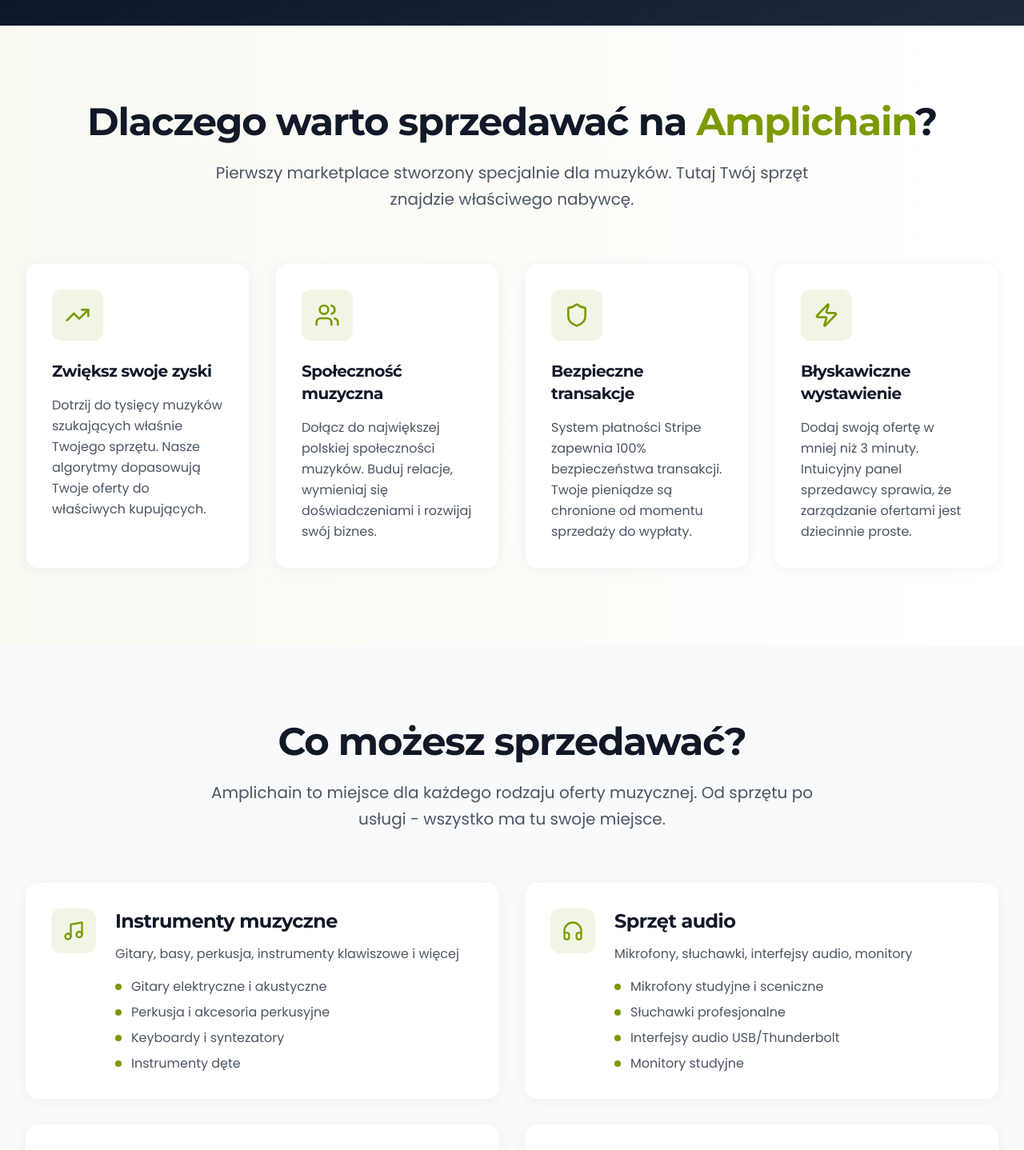
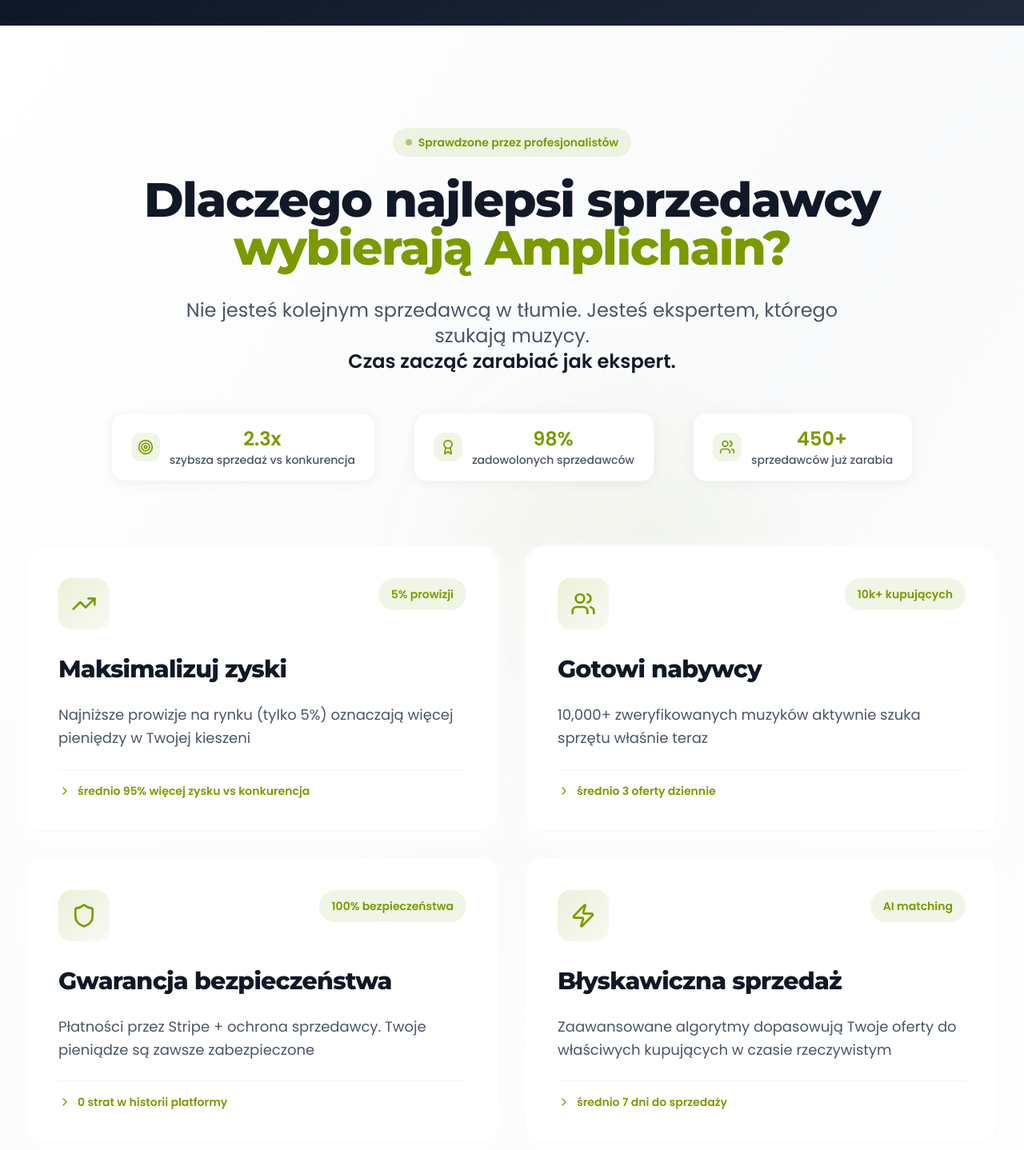
Before and after one commit to ampli-app/amplichain-landing, a React (Vite) app: page / in a window 1280 px wide. Shown: the part 1040-2478 px from the top of the page at 80% size. Built offline with nearby package versions, Linux system fonts and the light colour scheme.

Commit message:
Refactor Value Proposition section
Improve the Value Proposition section for a more professional look and feel.

```diff
--- a/src/components/sections/HeroSection.tsx
+++ b/src/components/sections/HeroSection.tsx
@@ -181,8 +181,7 @@ const HeroSection = () => {
         </div>
       </div>
 
-      {/* CSS dla animacji */}
-      <style jsx>{`
+      <style>{`
         @keyframes fade-in {
           from { opacity: 0; transform: translateY(30px); }
           to { opacity: 1; transform: translateY(0); }
--- a/src/components/sections/ValuePropositionSection.tsx
+++ b/src/components/sections/ValuePropositionSection.tsx
@@ -1,57 +1,159 @@
+
 import React from "react";
-import { TrendingUp, Users, Shield, Zap } from "lucide-react";
+import { TrendingUp, Users, Shield, Zap, Target, Award, ChevronRight } from "lucide-react";
 
 const ValuePropositionSection: React.FC = () => {
   const benefits = [
     {
       icon: TrendingUp,
-      title: "Zwiększ swoje zyski",
-      description: "Dotrzij do tysięcy muzyków szukających właśnie Twojego sprzętu. Nasze algorytmy dopasowują Twoje oferty do właściwych kupujących."
+      title: "Maksimalizuj zyski",
+      description: "Najniższe prowizje na rynku (tylko 5%) oznaczają więcej pieniędzy w Twojej kieszeni",
+      highlight: "5% prowizji",
+      stats: "średnio 95% więcej zysku vs konkurencja"
     },
     {
       icon: Users,
-      title: "Społeczność muzyczna",
-      description: "Dołącz do największej polskiej społeczności muzyków. Buduj relacje, wymieniaj się doświadczeniami i rozwijaj swój biznes."
+      title: "Gotowi nabywcy",
+      description: "10,000+ zweryfikowanych muzyków aktywnie szuka sprzętu właśnie teraz",
+      highlight: "10k+ kupujących",
+      stats: "średnio 3 oferty dziennie"
     },
     {
       icon: Shield,
-      title: "Bezpieczne transakcje",
-      description: "System płatności Stripe zapewnia 100% bezpieczeństwa transakcji. Twoje pieniądze są chronione od momentu sprzedaży do wypłaty."
+      title: "Gwarancja bezpieczeństwa",
+      description: "Płatności przez Stripe + ochrona sprzedawcy. Twoje pieniądze są zawsze zabezpieczone",
+      highlight: "100% bezpieczeństwa",
+      stats: "0 strat w historii platformy"
     },
     {
       icon: Zap,
-      title: "Błyskawiczne wystawienie",
-      description: "Dodaj swoją ofertę w mniej niż 3 minuty. Intuicyjny panel sprzedawcy sprawia, że zarządzanie ofertami jest dziecinnie proste."
+      title: "Błyskawiczna sprzedaż",
+      description: "Zaawansowane algorytmy dopasowują Twoje oferty do właściwych kupujących w czasie rzeczywistym",
+      highlight: "AI matching",
+      stats: "średnio 7 dni do sprzedaży"
+    }
+  ];
+
+  const socialProof = [
+    {
+      icon: Target,
+      metric: "2.3x",
+      description: "szybsza sprzedaż vs konkurencja"
+    },
+    {
+      icon: Award,
+      metric: "98%",
+      description: "zadowolonych sprzedawców"
+    },
+    {
+      icon: Users,
+      metric: "450+",
+      description: "sprzedawców już zarabia"
     }
   ];
 
   return (
-    <section id="value" className="py-24 bg-white relative overflow-hidden">
-      <div className="absolute inset-0 bg-gradient-to-r from-ampli-green/5 to-transparent"></div>
+    <section className="py-32 bg-gradient-to-br from-white via-gray-50 to-white relative overflow-hidden">
+      {/* Subtle background elements */}
+      <div className="absolute inset-0">
+        <div className="absolute top-1/4 right-1/4 w-96 h-96 bg-ampli-green/5 rounded-full blur-3xl" />
+        <div className="absolute bottom-1/4 left-1/4 w-80 h-80 bg-ampli-green/3 rounded-full blur-3xl" />
+      </div>
+
       <div className="container relative z-10">
-        <div className="text-center mb-16">
-          <h2 className="text-4xl md:text-5xl font-bold font-montserrat mb-6 text-gray-900">
-            Dlaczego warto sprzedawać na <span className="text-ampli-green">Amplichain</span>?
+        {/* Header Section */}
+        <div className="text-center mb-20">
+          <div className="inline-flex items-center gap-2 bg-ampli-green/10 rounded-full px-4 py-2 mb-6">
+            <div className="w-2 h-2 bg-ampli-green rounded-full animate-pulse" />
+            <span className="text-sm font-semibold text-ampli-green">Sprawdzone przez profesjonalistów</span>
+          </div>
+
+          <h2 className="text-5xl md:text-6xl font-black font-montserrat mb-8 text-gray-900 leading-tight">
+            Dlaczego najlepsi sprzedawcy
+            <br />
+            <span className="text-ampli-green">wybierają Amplichain?</span>
           </h2>
-          <p className="text-xl text-gray-600 max-w-3xl mx-auto leading-relaxed">
-            Pierwszy marketplace stworzony specjalnie dla muzyków. Tutaj Twój sprzęt znajdzie właściwego nabywcę.
+
+          <p className="text-xl md:text-2xl text-gray-600 max-w-4xl mx-auto leading-relaxed mb-12">
+            Nie jesteś kolejnym sprzedawcą w tłumie. Jesteś ekspertem, którego szukają muzycy.
+            <br />
+            <strong className="text-gray-900">Czas zacząć zarabiać jak ekspert.</strong>
           </p>
+
+          {/* Social Proof Bar */}
+          <div className="flex flex-col md:flex-row items-center justify-center gap-8 md:gap-12 mb-16">
+            {socialProof.map((item, index) => (
+              <div key={index} className="flex items-center gap-3 bg-white rounded-2xl px-6 py-4 shadow-soft border border-gray-100">
+                <div className="bg-ampli-green/10 rounded-xl p-2">
+                  <item.icon className="h-5 w-5 text-ampli-green" />
+                </div>
+                <div>
+                  <div className="text-2xl font-black text-ampli-green">{item.metric}</div>
+                  <div className="text-sm text-gray-600 font-medium">{item.description}</div>
+                </div>
+              </div>
+            ))}
+          </div>
         </div>
 
-        <div className="grid grid-cols-1 md:grid-cols-2 lg:grid-cols-4 gap-8">
+        {/* Benefits Grid */}
+        <div className="grid grid-cols-1 lg:grid-cols-2 gap-8 mb-20">
           {benefits.map((benefit, index) => (
-            <div key={index} className="group bg-white rounded-2xl p-8 shadow-soft hover:shadow-hover transition-all duration-300 border border-gray-100/50">
-              <div className="bg-ampli-green/10 rounded-xl h-16 w-16 flex items-center justify-center mb-6 group-hover:bg-ampli-green/20 transition-colors duration-300">
-                <benefit.icon className="h-8 w-8 text-ampli-green" />
+            <div key={index} className="group relative">
+              {/* Card */}
+              <div className="bg-white rounded-3xl p-10 shadow-card hover:shadow-hover transition-all duration-500 border border-gray-100/50 group-hover:border-ampli-green/20 h-full">
+
+                {/* Icon & Highlight */}
+                <div className="flex items-start justify-between mb-8">
+                  <div className="bg-gradient-to-br from-ampli-green/15 to-ampli-green/5 rounded-2xl h-16 w-16 flex items-center justify-center group-hover:scale-110 transition-transform duration-300">
+                    <benefit.icon className="h-8 w-8 text-ampli-green" />
+                  </div>
+                  <div className="bg-ampli-green/10 rounded-full px-4 py-2">
+                    <span className="text-sm font-bold text-ampli-green">{benefit.highlight}</span>
+                  </div>
+                </div>
+
+                {/* Content */}
+                <div className="space-y-6">
+                  <h3 className="text-2xl md:text-3xl font-black font-montserrat text-gray-900 leading-tight">
+                    {benefit.title}
+                  </h3>
+
+                  <p className="text-lg text-gray-600 leading-relaxed">
+                    {benefit.description}
+                  </p>
+
+                  {/* Stats */}
+                  <div className="flex items-center gap-2 pt-4 border-t border-gray-100">
+                    <ChevronRight className="h-4 w-4 text-ampli-green" />
+                    <span className="text-sm font-semibold text-ampli-green">{benefit.stats}</span>
+                  </div>
+                </div>
+
+                {/* Hover Effect */}
+                <div className="absolute inset-0 bg-gradient-to-br from-ampli-green/5 to-transparent rounded-3xl opacity-0 group-hover:opacity-100 transition-opacity duration-300 pointer-events-none" />
               </div>
-              <h3 className="text-xl font-bold font-montserrat mb-4 text-gray-900">
-                {benefit.title}
-              </h3>
-              <p className="text-gray-600 leading-relaxed">
-                {benefit.description}
-              </p>
             </div>
           ))}
+        </div>
+
+        {/* Bottom CTA */}
+        <div className="text-center bg-gradient-to-r from-ampli-green/10 via-ampli-green/5 to-ampli-green/10 rounded-3xl p-12 border border-ampli-green/20">
+          <h3 className="text-3xl md:text-4xl font-black font-montserrat mb-6 text-gray-900">
+            Gotowy na więcej sprzedaży?
+          </h3>
+          <p className="text-xl text-gray-600 mb-8 max-w-2xl mx-auto">
+            Dołącz do grona profesjonalnych sprzedawców, którzy już zarabiają na Amplichain.
+            <strong className="text-gray-900"> Pierwszy miesiąc całkowicie za darmo.</strong>
+          </p>
+          <div className="flex flex-col sm:flex-row gap-4 justify-center">
+            <button className="bg-ampli-green hover:bg-ampli-darkgreen text-white font-bold px-8 py-4 rounded-2xl text-lg transition-all duration-300 transform hover:scale-105 shadow-2xl shadow-ampli-green/25">
+              Zacznij sprzedawać teraz
+            </button>
+            <button className="border-2 border-ampli-green text-ampli-green hover:bg-ampli-green hover:text-white font-bold px-8 py-4 rounded-2xl text-lg transition-all duration-300">
+              Porozmawiaj z ekspertem
+            </button>
+          </div>
         </div>
       </div>
     </section>
```
